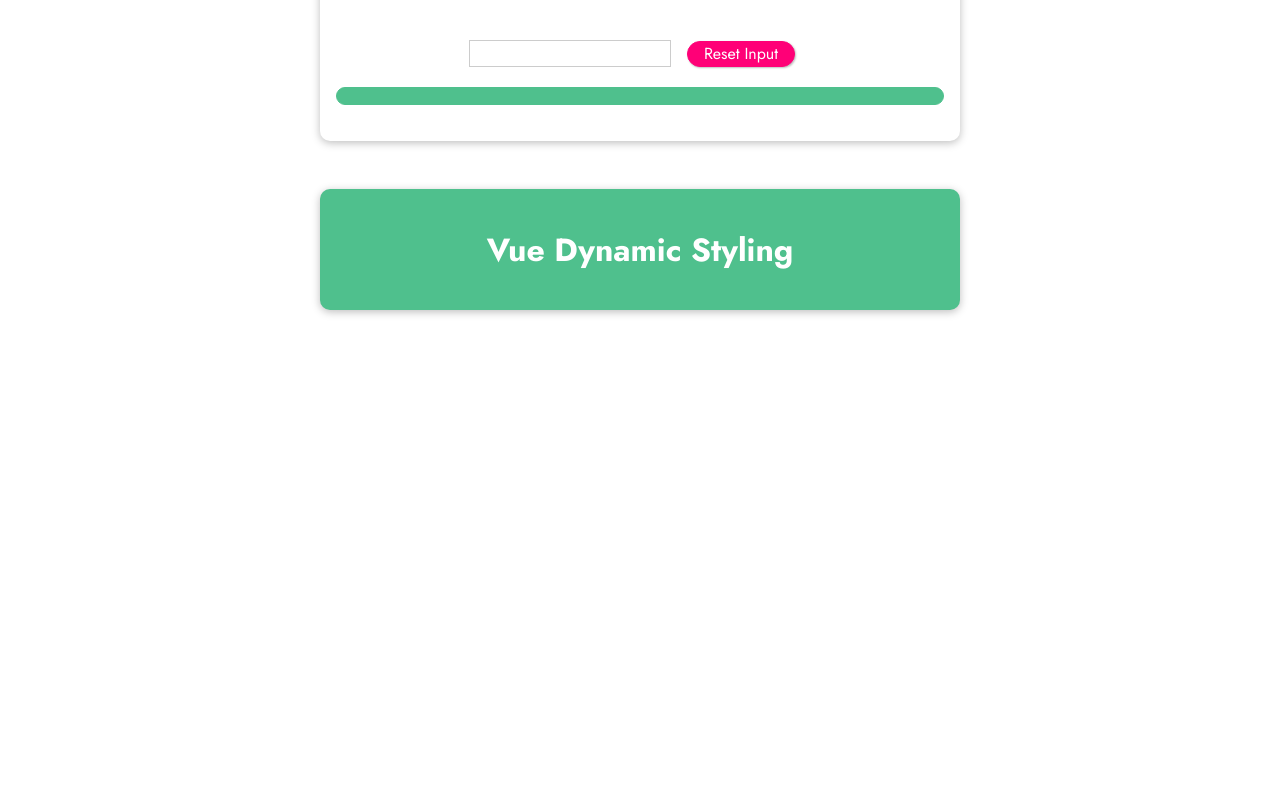
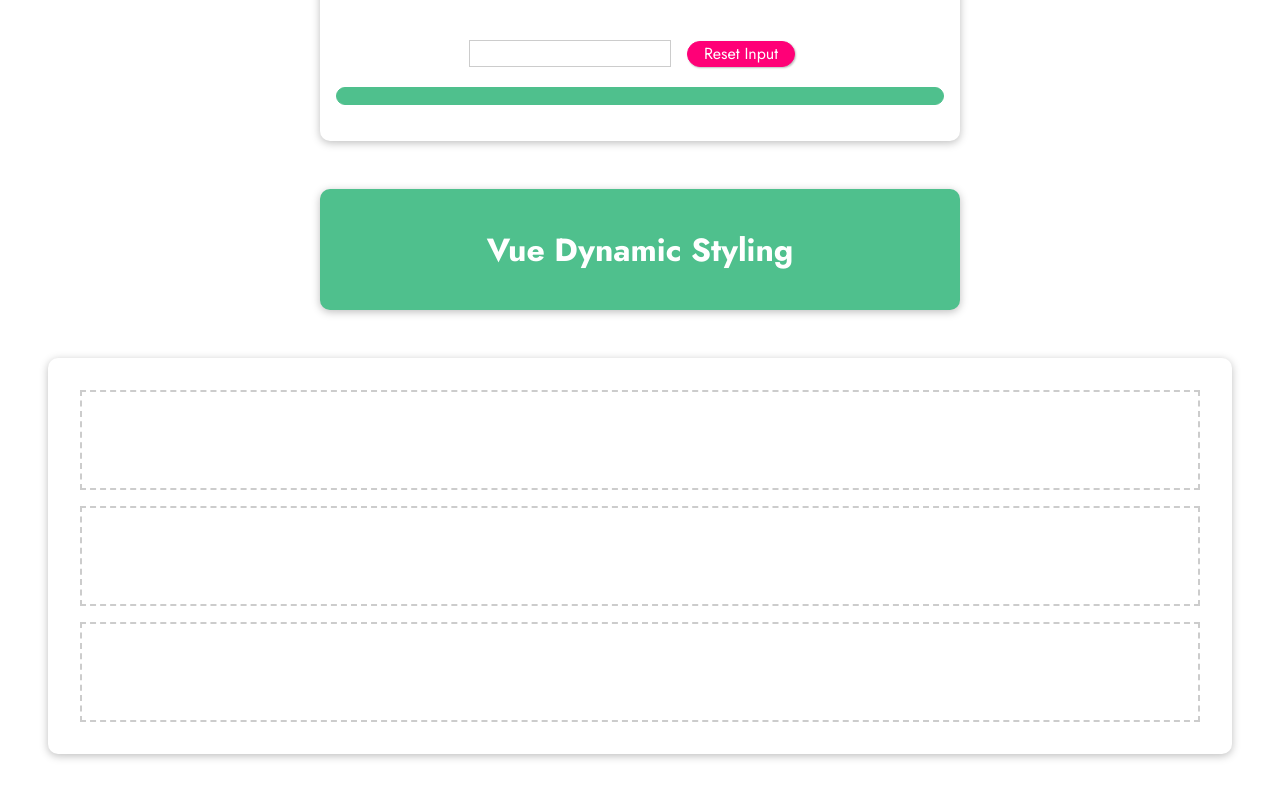
Before and after one commit to jollypyun/practicingVue, a plain HTML site: page Section2/index.html in a window 1280 px wide. Shown: the part 1498-2296 px from the top of the page. Before the commit the page ends 1856 px from the top, so only its background shows below. Drawn offline with nearby package versions, Linux system fonts and the light colour scheme.

Commit message:
section 2 마무리

```diff
--- /dev/null
+++ b/Section2/appDynamic.js
@@ -0,0 +1,34 @@
+const appDynamic = Vue.createApp({
+    data() {
+        return {
+            boxASelected: false,
+            boxBSelected: false,
+            boxCSelected: false,
+        }
+    },
+
+    methods: {
+        boxSelected(box) {
+            if(box === 'A') {
+                this.boxASelected = !this.boxASelected;
+            }
+            else if(box === 'B') {
+                this.boxBSelected = !this.boxBSelected;
+            }
+            else {
+                this.boxCSelected = !this.boxCSelected;
+            }
+        }
+    },
+
+    // 동적 스타일링 클래스 선언.
+    computed: {
+        boxCClasses() {
+            return {active: this.boxCSelected};
+        }
+    }
+});
+
+appDynamic.mount('#styling');
+
+// 배열을 전달해서 여러 개의 동적 클래스를 선언할 수 있다.
--- a/Section2/styles.css
+++ b/Section2/styles.css
@@ -133,3 +133,23 @@ header {
   border-color: #ec3169;
   box-shadow: 1px 1px 4px rgba(0, 0, 0, 0.26);
 }
+
+#styling {
+  box-shadow: 0 2px 8px rgba(0, 0, 0, 0.26);
+  margin: 3rem;
+  border-radius: 10px;
+  padding: 1rem;
+  text-align: center;
+}
+
+.demo {
+  width: calc(100% - 32px);
+  height: 100px;
+  margin: 16px;
+  border: 2px dashed #ccc;
+}
+
+.active {
+  border-color: red;
+  background-color: salmon;
+}
```
Also changed, not shown: 2 other files.
